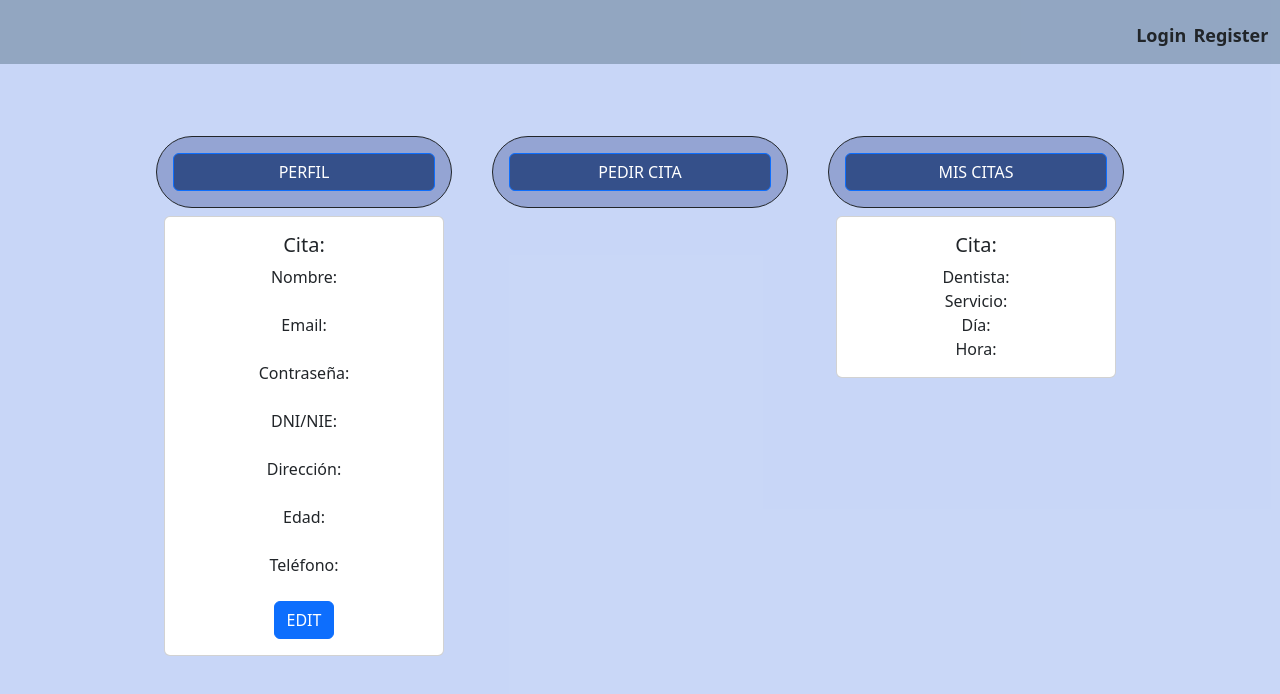
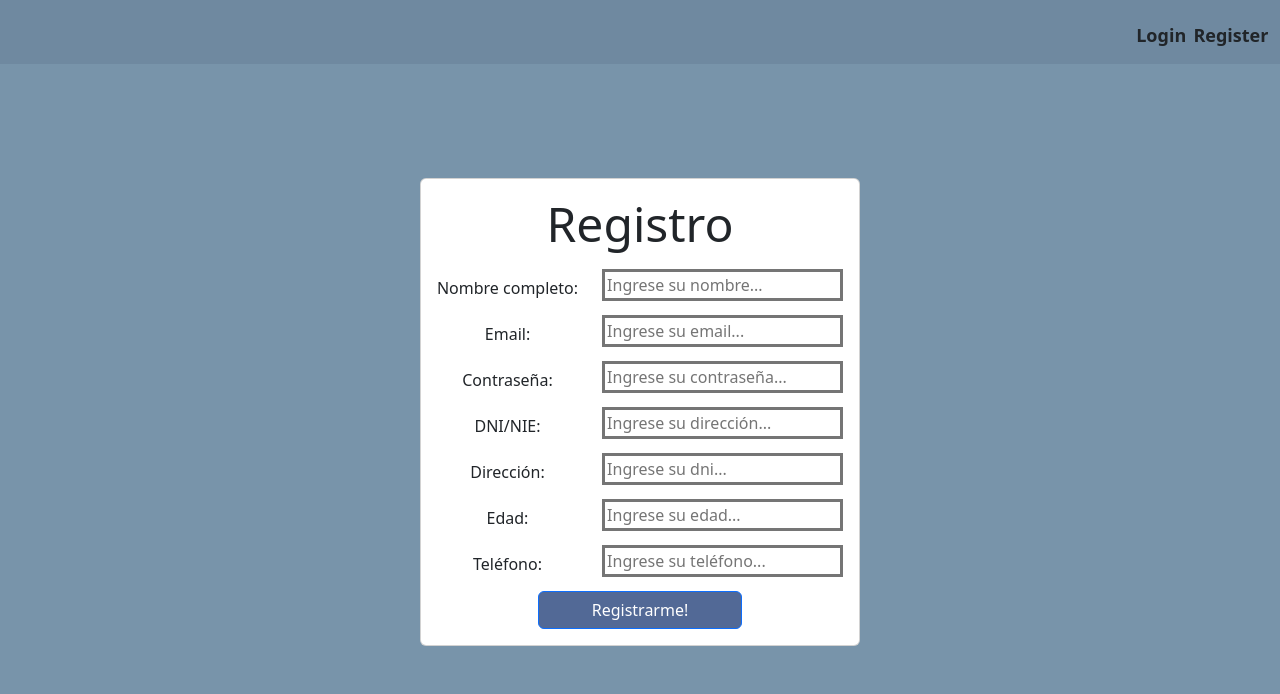
Before and after one commit to jorgelmartin/Frontend-DentalClinic, a React (Vite) app: page / in a window 1280 px wide. Shown: the top 694 px of the page. Built offline with nearby package versions, Linux system fonts and the light colour scheme; no server answers.

Commit message:
Feat: getProfile and updateProfile apiCalls

```diff
--- a/src/common/Header/Header.jsx
+++ b/src/common/Header/Header.jsx
@@ -19,12 +19,12 @@ export const Header = () => {
     //Instancio navigate para poder moverme entre la SPA
     const navigate = useNavigate();
 
-     useEffect(()=>{
+    useEffect(() => {
 
-        if(!datosCredencialesRedux.credentials?.token){
+        if (!datosCredencialesRedux.credentials?.token) {
             navigate("/");
         }
-     },[]);
+    }, []);
 
 
     return (
@@ -35,14 +35,14 @@ export const Header = () => {
                 ? (
                     <div className="linksDesign">
                         <div className="headerLink" >{datosCredencialesRedux?.credentials?.user?.name}</div>
-                        <div className="headerLink" onClick={()=>dispatch(logout({ credentials: ""}))}>salir</div>
+                        <div className="headerLink" onClick={() => dispatch(logout({ credentials: "" }))}>Logout</div>
                     </div>
                 )
 
                 : (
                     <div className="linksDesign">
-                        <div className="headerLink" onClick={()=>navigate("/login")}>Login</div>
-                        <div className="headerLink" onClick={()=>navigate("/register")}>Register</div>
+                        <div className="headerLink" onClick={() => navigate("/login")}>Login</div>
+                        <div className="headerLink" onClick={() => navigate("/register")}>Register</div>
                     </div>
                 )
 
--- a/src/pages/Appointment/Appointment.jsx
+++ b/src/pages/Appointment/Appointment.jsx
@@ -2,6 +2,7 @@ import React from "react";
 import { Button, Card, Col, Container, Row } from "react-bootstrap";
 import "./Appointment.css";
 import { AppointmentCard } from "../../common/AppointmentCard/AppointmentCard";
+import { ProfileCard } from "../../common/ProfileCard/ProfileCard";
 // import { ProfileCard } from "../../common/ProfileCard/ProfileCard";
 // import { userData } from "../userSlice";
 
@@ -32,12 +33,11 @@ export const Appointment = () => {
                         </Card>
                         <div className="appointments">
                             <AppointmentCard></AppointmentCard>
+
                         </div>
                     </Col>
-
                 </Row>
             </Container>
-
         </div>
     )
 }
--- a/src/pages/Body/Body.jsx
+++ b/src/pages/Body/Body.jsx
@@ -15,13 +15,13 @@ export const Body = () => {
             <Routes>
                 <Route path="*" element={<Navigate to="/"/>} />
                 <Route path="*" element={<Admin />} />
-                <Route path="/" element={<Profile />} />
+                <Route path="/" element={<Register />} />
                 <Route path="/login" element={<Login />} />
                 <Route path="/register" element={<Register />} />
                 {/* <Route path="/about" element={<About />} /> */}
                 <Route path="/admin" element={<Admin />} />
                 <Route path="/profile" element={<Profile />} />
-                <Route path="/profile" element={<Appointment />} />
+                <Route path="/Appointment" element={<Appointment />} />
             </Routes>
         </>
     );
--- a/src/pages/Profile/Profile.jsx
+++ b/src/pages/Profile/Profile.jsx
@@ -1,17 +1,12 @@
 import React from "react";
 import { Button, Card, Col, Container, Row } from "react-bootstrap";
 import "./Profile.css";
-import { AppointmentCard } from "../../common/AppointmentCard/AppointmentCard";
 import { ProfileCard } from "../../common/ProfileCard/ProfileCard";
-import { userData } from "../userSlice";
-
 
 
 export const Profile = () => {
 
-
     return (
-
         <div className="userContainer">
             <Container fluid>
                 <Row className="userCard gap-3">
@@ -25,27 +20,8 @@ export const Profile = () => {
                             <ProfileCard></ProfileCard>
                         </div>
                     </Col>
-                    <Col xs={7} md={6} lg={3}>
-                        <Card style={{ backgroundColor: '#33468d58' }} border="dark" text="dark" className="adminCardTitle">
-                            <Card.Body>
-                                <Button style={{ backgroundColor: '#13326fba' }} className="w-100">PEDIR CITA</Button>
-                            </Card.Body>
-                        </Card>
-                    </Col>
-                    <Col xs={7} md={6} lg={3} className="">
-                        <Card style={{ backgroundColor: '#33468d58' }} border="dark" text="dark" className="adminCardTitle">
-                            <Card.Body>
-                                <Button style={{ backgroundColor: '#13326fba' }} className="w-100">MIS CITAS</Button>
-                            </Card.Body>
-                        </Card>
-                        <div className="appointments">
-                            <AppointmentCard></AppointmentCard>
-                        </div>
-                    </Col>
-
                 </Row>
             </Container>
-
         </div>
     )
 }
--- a/src/services/ApiCalls.js
+++ b/src/services/ApiCalls.js
@@ -11,7 +11,7 @@ export const loginMe = async (credentials) => {
     //Esto es un ejemplo de como enviamos un body por axios en un protocolo POST
     return await axios.post(`${URL}/auth/login`, credentials);
 //Clase de Mara:
-// return res.data.token
+// return res.data
 }
 
 export const getProfile = async (token) => {
@@ -39,7 +39,7 @@ export const getProfile = async (token) => {
 
 export const registerMe = async () => {
 
-    return await axios.post(`${URL}/auth/register`);
+    return await axios.post(`${URL}/auth/register`, credentials);
 
 }
 
--- a/src/services/usefull.js
+++ b/src/services/usefull.js
@@ -1,20 +1,20 @@
-export const inputHandler = ({ target }, state) => {
-    let { name, value } = target;
-    state((prevState) => ({
-      ...prevState,
-      [name]: value,
-    }));
-  };
+// export const inputHandler = ({ target }, state) => {
+//     let { name, value } = target;
+//     state((prevState) => ({
+//         ...prevState,
+//         [name]: value,
+//     }));
+// };
 
-  export const inputCheck = ({target}, state) =>{
-    let {name, value} = target
-    let errorMessage = checkError(name, value)
+// export const inputCheck = ({ target }, state) => {
+//     let { name, value } = target
+//     let errorMessage = checkError(name, value)
 
-    state(prevState => ({
-        ...prevState,
-        [name+"Error"]: errorMessage
-    }))
-  };
+//     state(prevState => ({
+//         ...prevState,
+//         [name + "Error"]: errorMessage
+//     }))
+// };
 
 
 export const checkError = (name, value) => {
```
Lines whose indentation alone changed are shown as unchanged.
